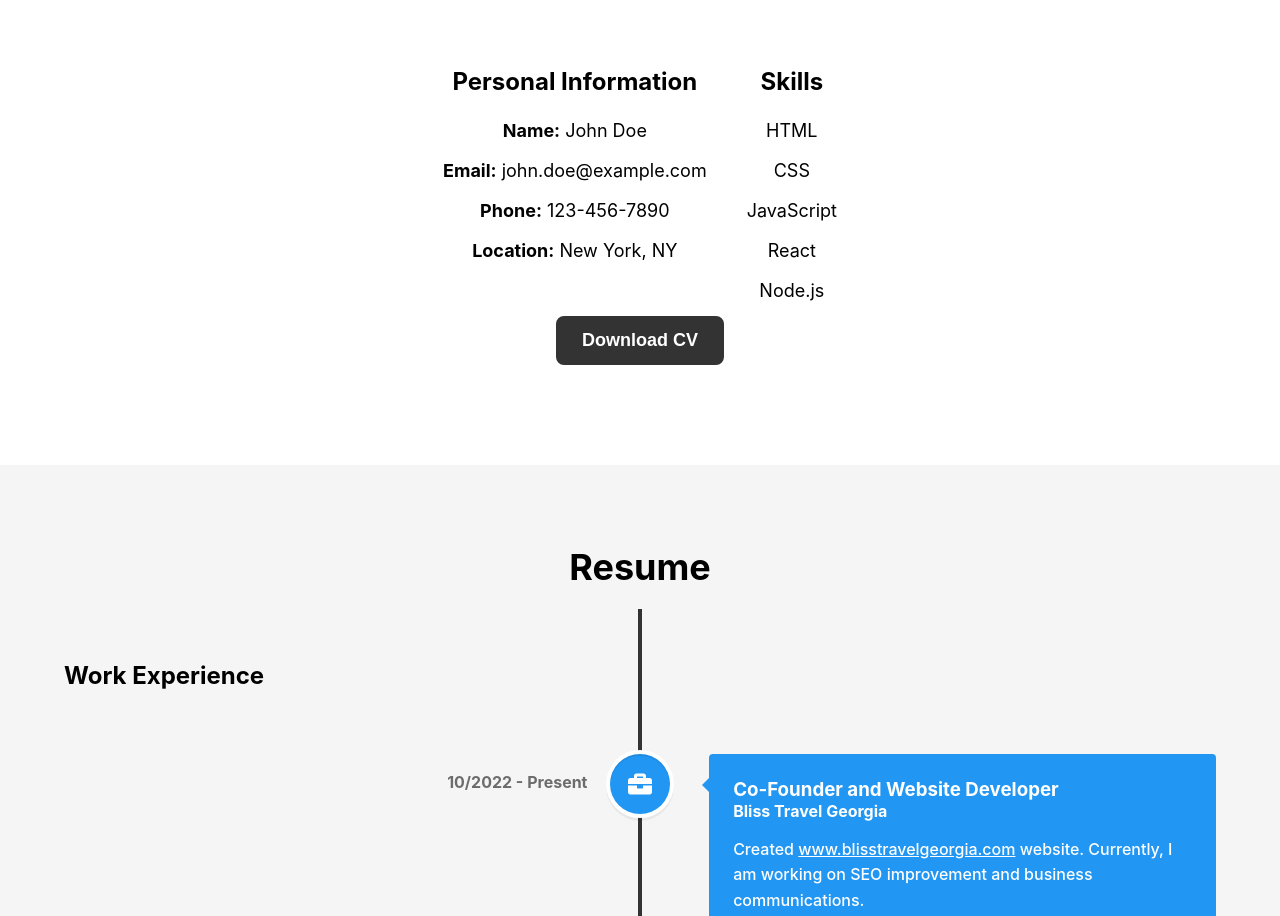
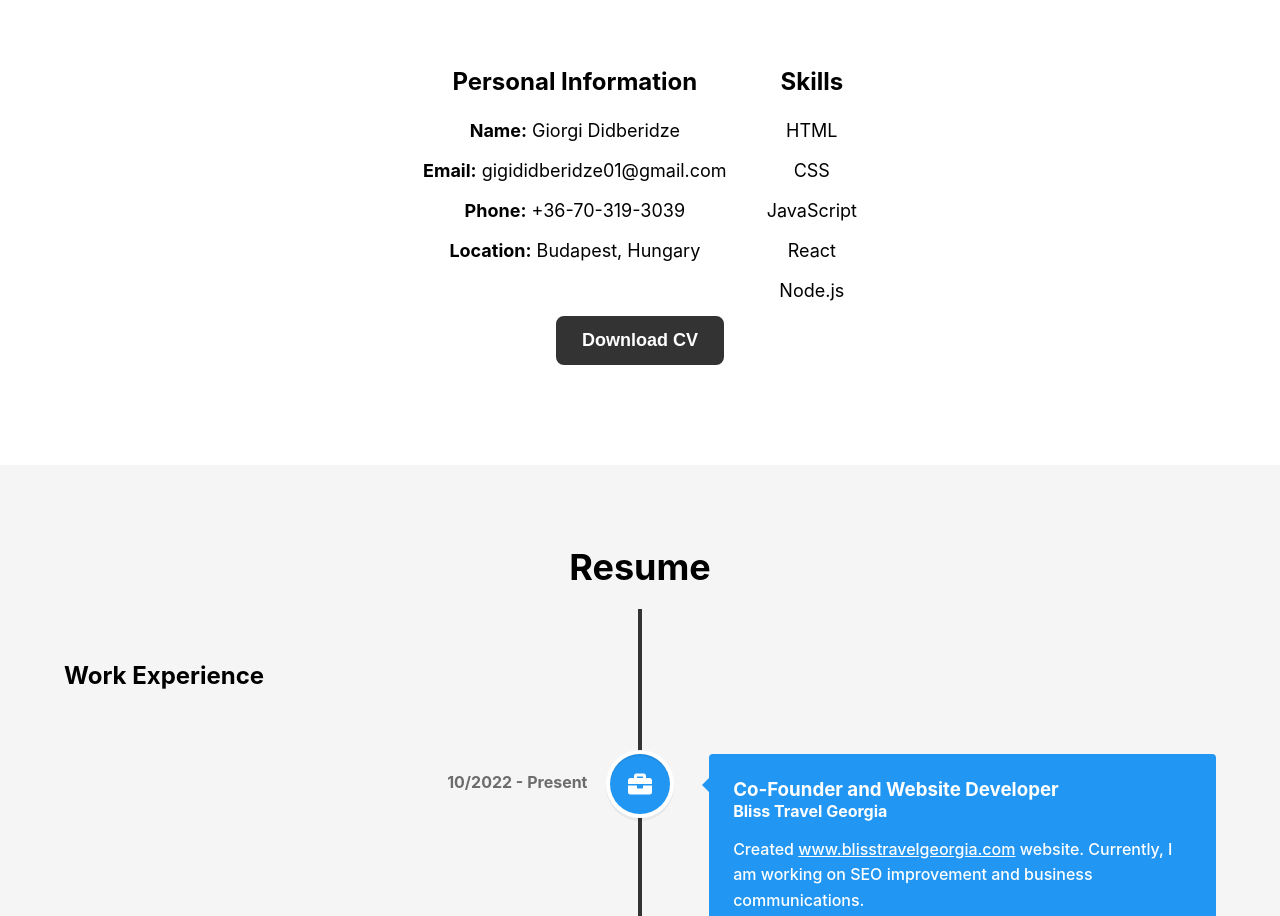
Before and after one commit to Gigi-Didberidze/Gigi-Didberidze.github.io, a React (Create React App) app: page / in a window 1280 px wide. Shown: the part 1111-2027 px from the top of the page. Built offline with nearby package versions, Linux system fonts and the light colour scheme.

Commit message:
Modified personal information

```diff
--- a/src/App.js
+++ b/src/App.js
@@ -95,10 +95,10 @@ function App() {
         <div className="personal-info">
     <h3>Personal Information</h3>
     <ul>
-      <li><span>Name:</span> John Doe</li>
-      <li><span>Email:</span> john.doe@example.com</li>
-      <li><span>Phone:</span> 123-456-7890</li>
-      <li><span>Location:</span> New York, NY</li>
+      <li><span>Name:</span> Giorgi Didberidze</li>
+      <li><span>Email:</span> gigididberidze01@gmail.com</li>
+      <li><span>Phone:</span> +36-70-319-3039</li>
+      <li><span>Location:</span> Budapest, Hungary</li>
     </ul>
   </div>
   <div className="skills">
```
